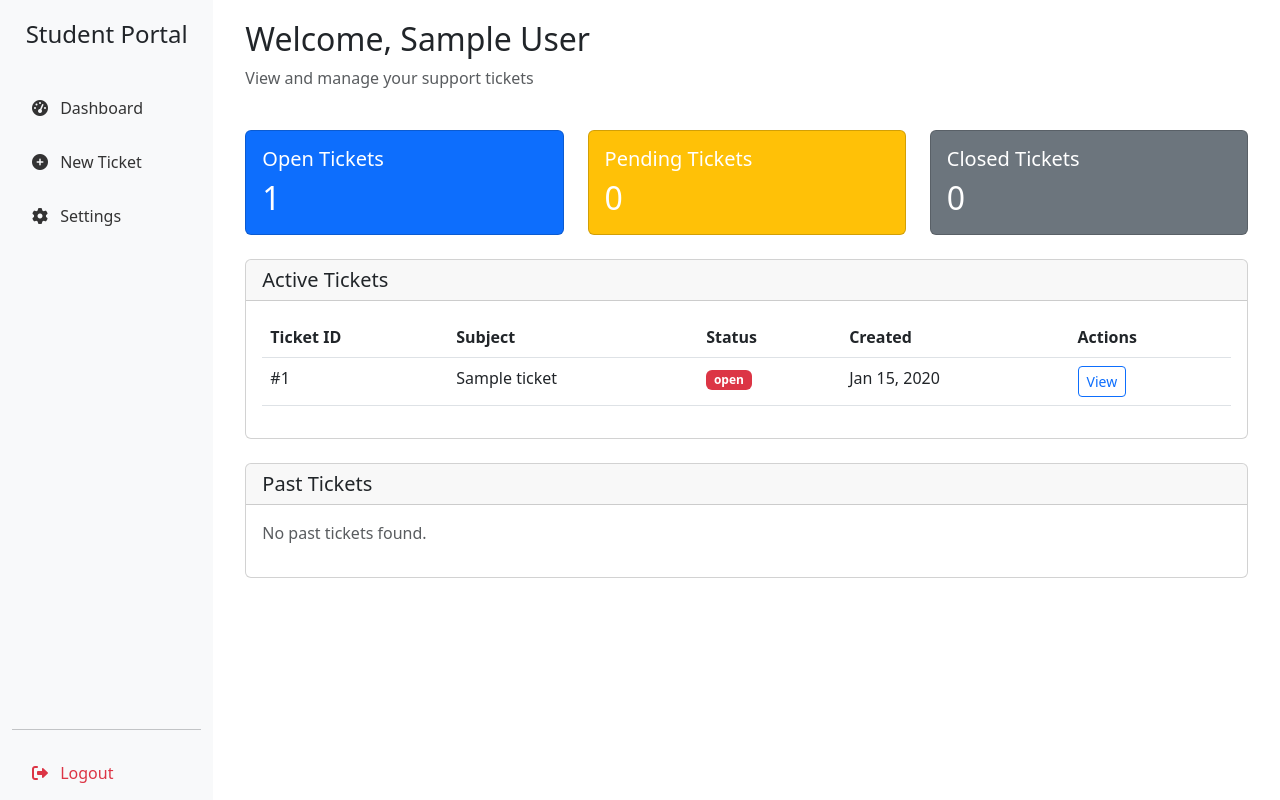
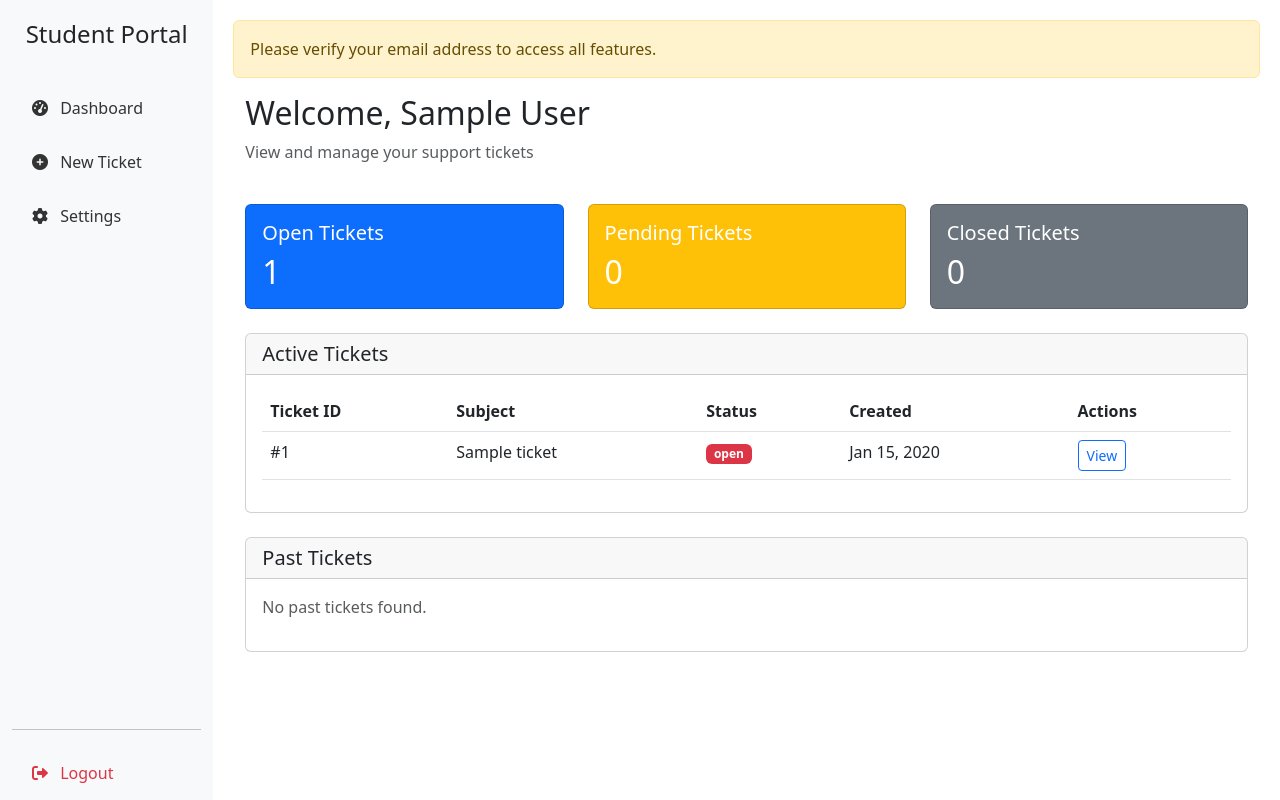
Before and after one commit to doo78/ticketing-system, a Django app: page /dashboard/ in a window 1280 px wide. Run offline with Django 5.2, Linux system fonts and the light colour scheme; a user stored in the database is signed in; tables that the repository leaves empty hold one stand-in row (values such as "Sample post").

Commit message:
Email verification system
Implemented an email verification feature, where users must verify their emails after sign-up by clicking a link sent to their email.

```diff
--- a/my_library/urls.py
+++ b/my_library/urls.py
@@ -68,4 +68,6 @@ urlpatterns = [
     ])),
     # General dashboard redirect
     path('dashboard/', DashboardView.as_view(), name='dashboard'),
+    path('verify-email/<uidb64>/<token>/', views.VerifyEmailView.as_view(), name='verify_email'),
+
 ] + static(settings.MEDIA_URL, document_root=settings.MEDIA_ROOT)
--- a/requirements.txt
+++ b/requirements.txt
@@ -22,3 +22,4 @@ beautifulsoup4
 tzdata==2025.1
 tzlocal==5.3.1
 urllib3==2.3.0
+django-utils-six
--- a/ticket/email_utils.py
+++ b/ticket/email_utils.py
@@ -79,12 +79,16 @@ def process_emails_for_department(dept_code, email_address, password):
         mail.login(email_address, password)
         mail.select("INBOX")
         status, message_numbers = mail.search(None, 'UNSEEN')
+        print(f"Processing {len(message_numbers[0].split())} new emails for {dept_code}")
         if status == "OK":
             for num in message_numbers[0].split():
                 status, data = mail.fetch(num, '(RFC822)')
+                print(f"Processing email {num}")
                 if status == "OK":
                     raw_email = data[0][1]
                     msg = email.message_from_bytes(raw_email)
+
+                    print(f"From: {msg.get('From')}")
 
                     create_ticket_from_email(msg, dept_code)
                     mail.store(num, '+FLAGS', '\\Seen')
--- a/ticket/models.py
+++ b/ticket/models.py
@@ -17,6 +17,7 @@ class CustomUser(AbstractUser):
     preferred_name = models.CharField(max_length=150, blank=True, null=True)
     REQUIRED_FIELDS = ['email', 'first_name', 'last_name']
     role = models.CharField(max_length=10, choices=ROLE_CHOICES)
+    is_email_verified = models.BooleanField(default=False)
 
     def save(self, *args, **kwargs):
         if not self.preferred_name:
--- a/ticket/templates/staff/dashboard.html
+++ b/ticket/templates/staff/dashboard.html
@@ -1,6 +1,12 @@
 {% extends 'staff/base.html' %}
 
 {% block content %}
+{% block body %}
+{% if not email_verified %}
+    <div class="alert alert-warning" role="alert">
+        Please verify your email address to access all features.
+    </div>
+{% endif %}
 <div class="container-fluid">
     <!-- Welcome Section -->
     <div class="welcome-container text-center py-5">
--- a/ticket/templates/student/dashboard.html
+++ b/ticket/templates/student/dashboard.html
@@ -1,6 +1,11 @@
 {% extends 'student/base.html' %}
 
 {% block content %}
+{% if not email_verified %}
+    <div class="alert alert-warning" role="alert">
+        Please verify your email address to access all features.
+    </div>
+{% endif %}
 <div class="container-fluid">
     <!-- Welcome Section -->
     <div class="row mb-4">
--- a/ticket/views.py
+++ b/ticket/views.py
@@ -29,6 +29,19 @@ from django.db.models import ExpressionWrapper, DurationField
 from django.db.models import F, ExpressionWrapper, DurationField, Case, When, Value
 from django.db.models.functions import Cast
 from django.db.models import FloatField
+
+from django.contrib.auth.tokens import PasswordResetTokenGenerator
+from django.utils import six
+from django.core.mail import send_mail
+from django.utils.http import urlsafe_base64_encode
+from django.utils.encoding import force_bytes
+from django.urls import reverse
+from django.utils.http import urlsafe_base64_decode
+
+import django
+from django.utils.encoding import force_str
+
+from django.contrib.auth import get_user_model
 
 # #Gen AI imports
 import boto3
@@ -197,20 +210,14 @@ def staff_dashboard(request):
         return redirect('home')
 
     staff_department = request.user.staff.department
-
-    # Count tickets assigned to this staff member
     assigned_tickets_count = Ticket.objects.filter(
         assigned_staff=request.user.staff
     ).exclude(status='closed').count()
-
-    # Count tickets for their department (not necessarily assigned to them)
     department_tickets_count = 0
     if staff_department:
         department_tickets_count = Ticket.objects.filter(
             department=staff_department
         ).exclude(status='closed').count()
-
-    # Count unassigned tickets in their department
     unassigned_dept_tickets = 0
     if staff_department:
         unassigned_dept_tickets = Ticket.objects.filter(
@@ -223,7 +230,8 @@ def staff_dashboard(request):
         'assigned_tickets_count': assigned_tickets_count,
         'department_tickets_count': department_tickets_count,
         'unassigned_dept_tickets': unassigned_dept_tickets,
-        'department': request.user.staff.get_department_display() if staff_department else "Not Assigned"
+        'department': request.user.staff.get_department_display() if staff_department else "Not Assigned",
+        'email_verified': request.user.is_email_verified  # Added
     }
     return render(request, 'staff/dashboard.html', context)
 
@@ -232,6 +240,7 @@ class LogInView(View, RoleBasedRedirectMixin):
     """
     Handles user login and redirection based on role.
     """
+
     def get(self, request):
         form = AuthenticationForm()
         return render(request, 'login.html', {'form': form})
@@ -241,19 +250,14 @@ class LogInView(View, RoleBasedRedirectMixin):
         if form.is_valid():
             user = form.get_user()
             login(request, user)
+            if not user.is_email_verified:
+                messages.warning(request, "Please verify your email address to access all features.")
             redirect_url = self.get_redirect_url(user)
-            # Check if it's a direct URL or a URL name
             if redirect_url.startswith('/'):
                 return redirect(redirect_url)
             return redirect(redirect_url)
         messages.error(request, "Invalid username or password.")
         return render(request, 'login.html', {'form': form})
-
-    def render(self, request, next_page=''):
-        """Render login template with blank log in form."""
-        form = LogInForm()
-        return render(request, 'login.html', {'form': form, 'next': next_page})
-
 
 class LogOutView(View):
     """Log out the current user and redirect to login page."""
@@ -274,6 +278,7 @@ class SignUpView(View):
     """
     Handles user registration using Django's Class-Based Views.
     """
+
     def get(self, request):
         form = SignUpForm()
         return render(request, "sign_up.html", {"form": form})
@@ -291,9 +296,46 @@ class SignUpView(View):
                     program=form.cleaned_data.get('program', 'Undeclared'),
                     year_of_study=form.cleaned_data.get('year_of_study', 1)
                 )
-            messages.success(request, "Account created successfully! Please log in.")
+
+            # Generate email verification token
+            token_generator = EmailVerificationTokenGenerator()
+            token = token_generator.make_token(user)
+            uid = urlsafe_base64_encode(force_bytes(user.pk))
+            verification_url = reverse('verify_email', kwargs={'uidb64': uid, 'token': token})
+            verification_url = request.build_absolute_uri(verification_url)
+
+            # Send verification email
+            subject = 'Verify Your Email Address'
+            message = f'Hello {user.first_name},\n\nPlease click the link below to verify your email address:\n{verification_url}\n\nThank you!'
+            send_mail(
+                subject=subject,
+                message=message,
+                from_email=settings.DEFAULT_FROM_EMAIL,
+                recipient_list=[user.email],
+                fail_silently=False,
+            )
+
+            messages.success(request, "Account created successfully! Please check your email to verify your address.")
             return redirect('log_in')
         return render(request, "sign_up.html", {"form": form})
+
+class VerifyEmailView(View):
+    def get(self, request, uidb64, token):
+        User = get_user_model()
+        try:
+            uid = force_str(urlsafe_base64_decode(uidb64))
+            user = User.objects.get(pk=uid)
+        except (TypeError, ValueError, OverflowError, User.DoesNotExist):
+            user = None
+
+        token_generator = EmailVerificationTokenGenerator()
+        if user is not None and token_generator.check_token(user, token):
+            user.is_email_verified = True
+            user.save()
+            messages.success(request, "Your email has been verified successfully! Please log in.")
+        else:
+            messages.error(request, "The verification link is invalid or has expired.")
+        return redirect('log_in')
 
 class DashboardView(LoginRequiredMixin, View):
     """
@@ -364,21 +406,19 @@ def student_dashboard(request):
     if not hasattr(request.user, 'student'):
         return redirect('home')
 
-    # Get tickets by status
     open_tickets = Ticket.objects.filter(student=request.user.student, status='open').order_by('-date_submitted')
     pending_tickets = Ticket.objects.filter(student=request.user.student, status='pending').order_by('-date_submitted')
     closed_tickets = Ticket.objects.filter(student=request.user.student, status='closed').order_by('-date_submitted')
-
-    # For display purposes, we show both open and pending tickets in the active section
     active_tickets = list(open_tickets) + list(pending_tickets)
     active_tickets.sort(key=lambda x: x.date_submitted, reverse=True)
 
     context = {
         'student_name': request.user.preferred_name or request.user.first_name,
-        'open_tickets': open_tickets,  # Only open tickets
-        'pending_tickets': pending_tickets,  # Only pending tickets
-        'closed_tickets': closed_tickets,  # Only closed tickets
-        'active_tickets': active_tickets,  # Combined open and pending tickets for display
+        'open_tickets': open_tickets,
+        'pending_tickets': pending_tickets,
+        'closed_tickets': closed_tickets,
+        'active_tickets': active_tickets,
+        'email_verified': request.user.is_email_verified  # Added
     }
     return render(request, 'student/dashboard.html', context)
 
@@ -850,3 +890,10 @@ class AdminAccountsView(View):
                 messages.success(request, f"Error deleting user: {e}")
 
         return redirect("admin_accounts_list")
+
+class EmailVerificationTokenGenerator(PasswordResetTokenGenerator):
+    def _make_hash_value(self, user, timestamp):
+        return (
+            six.text_type(user.pk) + six.text_type(timestamp) +
+            six.text_type(user.is_email_verified)
+        )
```
Also changed, not shown: ticket/migrations/0017_alter_ticket_expiration_date.py (added), ticket/migrations/0018_alter_ticket_expiration_date.py (added), ticket/migrations/0019_customuser_is_email_verified_and_more.py (added).
